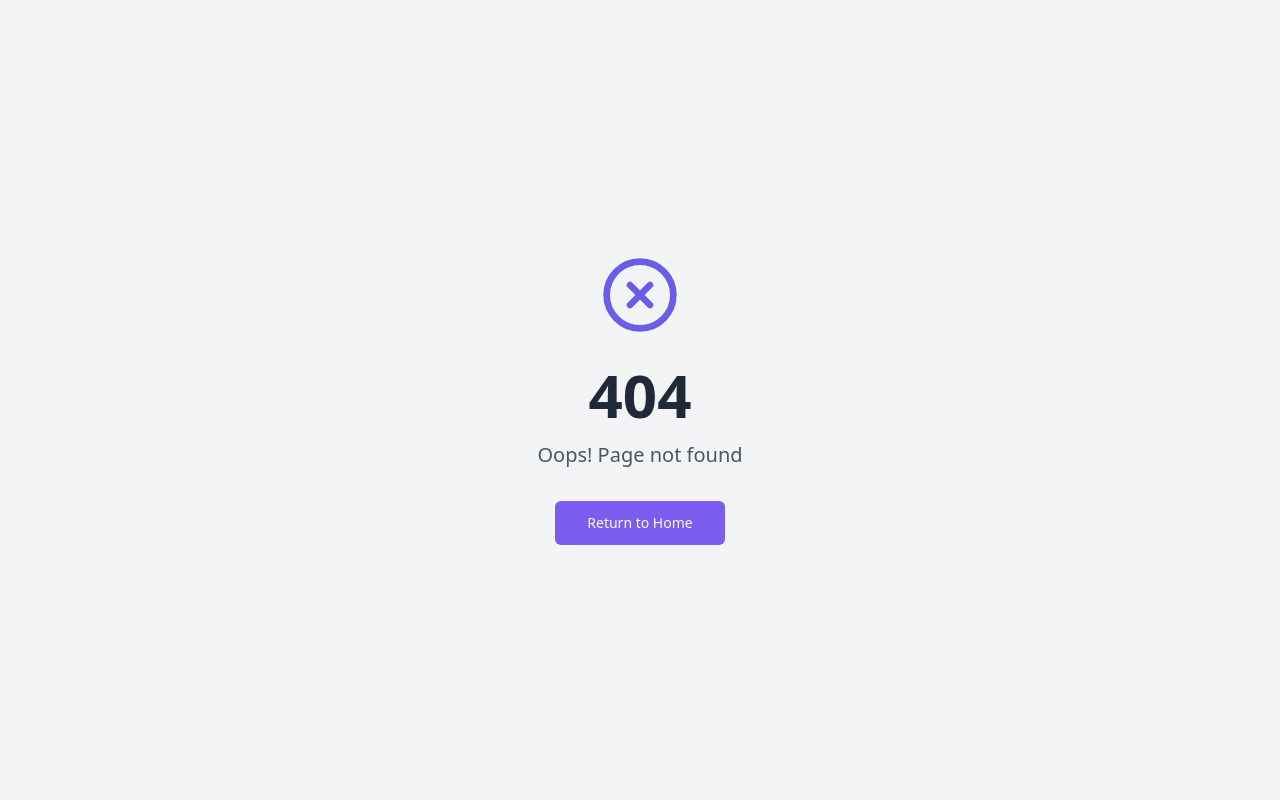
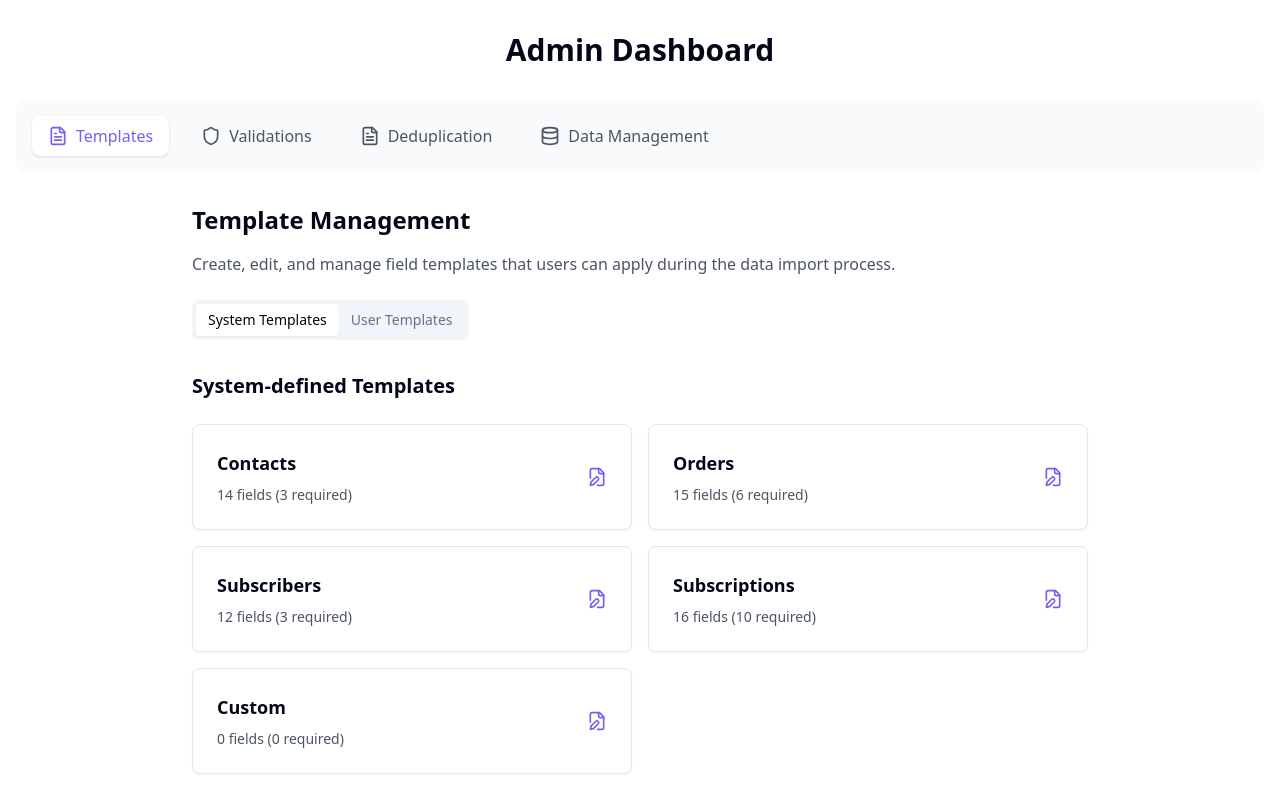
Before and after one commit to Hems546/DataImport-NewUI, a React (Vite) app: page /admin in a window 1280 px wide. Before the commit this address had no page. Shown: the top 812 px of the page. Built offline with nearby package versions, Linux system fonts and the light colour scheme.

Commit message:
Add admin setup page

```diff
--- a/src/App.tsx
+++ b/src/App.tsx
@@ -1,4 +1,3 @@
-
 import { Toaster } from "@/components/ui/toaster";
 import { Toaster as Sonner } from "@/components/ui/sonner";
 import { TooltipProvider } from "@/components/ui/tooltip";
@@ -8,6 +7,7 @@ import Index from "./pages/Index";
 import NotFound from "./pages/NotFound";
 import ImportTypeSelection from "./pages/ImportTypeSelection";
 import ImportUpload from "./pages/ImportUpload";
+import AdminDashboard from "./pages/AdminDashboard";
 
 const queryClient = new QueryClient();
 
@@ -21,6 +21,7 @@ const App = () => (
           <Route path="/" element={<Index />} />
           <Route path="/import-wizard" element={<ImportTypeSelection />} />
           <Route path="/import-wizard/upload" element={<ImportUpload />} />
+          <Route path="/admin" element={<AdminDashboard />} />
           <Route path="*" element={<NotFound />} />
         </Routes>
       </BrowserRouter>
--- /dev/null
+++ b/src/components/admin/TemplateCard.tsx
@@ -0,0 +1,27 @@
+
+import { FileEdit } from "lucide-react";
+import { Card, CardContent } from "@/components/ui/card";
+
+interface TemplateCardProps {
+  title: string;
+  fields: number;
+  required: number;
+}
+
+export default function TemplateCard({ title, fields, required }: TemplateCardProps) {
+  return (
+    <Card className="hover:shadow-md transition-shadow">
+      <CardContent className="p-6 flex justify-between items-center">
+        <div>
+          <h4 className="text-lg font-semibold mb-2">{title}</h4>
+          <p className="text-sm text-gray-600">
+            {fields} fields ({required} required)
+          </p>
+        </div>
+        <button className="text-primary hover:text-primary/80">
+          <FileEdit className="w-5 h-5" />
+        </button>
+      </CardContent>
+    </Card>
+  );
+}
--- /dev/null
+++ b/src/pages/AdminDashboard.tsx
@@ -0,0 +1,66 @@
+
+import { FileText, Shield, Database } from "lucide-react";
+import { Tabs, TabsList, TabsTrigger } from "@/components/ui/tabs";
+import { Card } from "@/components/ui/card";
+import TemplateCard from "@/components/admin/TemplateCard";
+
+export default function AdminDashboard() {
+  const systemTemplates = [
+    { title: "Contacts", fields: 14, required: 3 },
+    { title: "Orders", fields: 15, required: 6 },
+    { title: "Subscribers", fields: 12, required: 3 },
+    { title: "Subscriptions", fields: 16, required: 10 },
+    { title: "Custom", fields: 0, required: 0 },
+  ];
+
+  return (
+    <div className="container mx-auto px-4 py-8">
+      <h1 className="text-3xl font-bold text-center mb-8">Admin Dashboard</h1>
+
+      <div className="w-full bg-gray-50 rounded-lg p-4 mb-8">
+        <nav className="flex space-x-4">
+          <button className="flex items-center px-4 py-2 rounded-lg bg-white shadow text-primary">
+            <FileText className="w-5 h-5 mr-2" /> Templates
+          </button>
+          <button className="flex items-center px-4 py-2 rounded-lg text-gray-600 hover:bg-white/80">
+            <Shield className="w-5 h-5 mr-2" /> Validations
+          </button>
+          <button className="flex items-center px-4 py-2 rounded-lg text-gray-600 hover:bg-white/80">
+            <FileText className="w-5 h-5 mr-2" /> Deduplication
+          </button>
+          <button className="flex items-center px-4 py-2 rounded-lg text-gray-600 hover:bg-white/80">
+            <Database className="w-5 h-5 mr-2" /> Data Management
+          </button>
+        </nav>
+      </div>
+
+      <div className="max-w-4xl mx-auto">
+        <h2 className="text-2xl font-bold mb-4">Template Management</h2>
+        <p className="text-gray-600 mb-6">
+          Create, edit, and manage field templates that users can apply during the data import process.
+        </p>
+
+        <Tabs defaultValue="system" className="mb-8">
+          <TabsList>
+            <TabsTrigger value="system">System Templates</TabsTrigger>
+            <TabsTrigger value="user">User Templates</TabsTrigger>
+          </TabsList>
+        </Tabs>
+
+        <div className="mb-8">
+          <h3 className="text-xl font-bold mb-6">System-defined Templates</h3>
+          <div className="grid grid-cols-1 md:grid-cols-2 gap-4">
+            {systemTemplates.map((template) => (
+              <TemplateCard
+                key={template.title}
+                title={template.title}
+                fields={template.fields}
+                required={template.required}
+              />
+            ))}
+          </div>
+        </div>
+      </div>
+    </div>
+  );
+}
```
